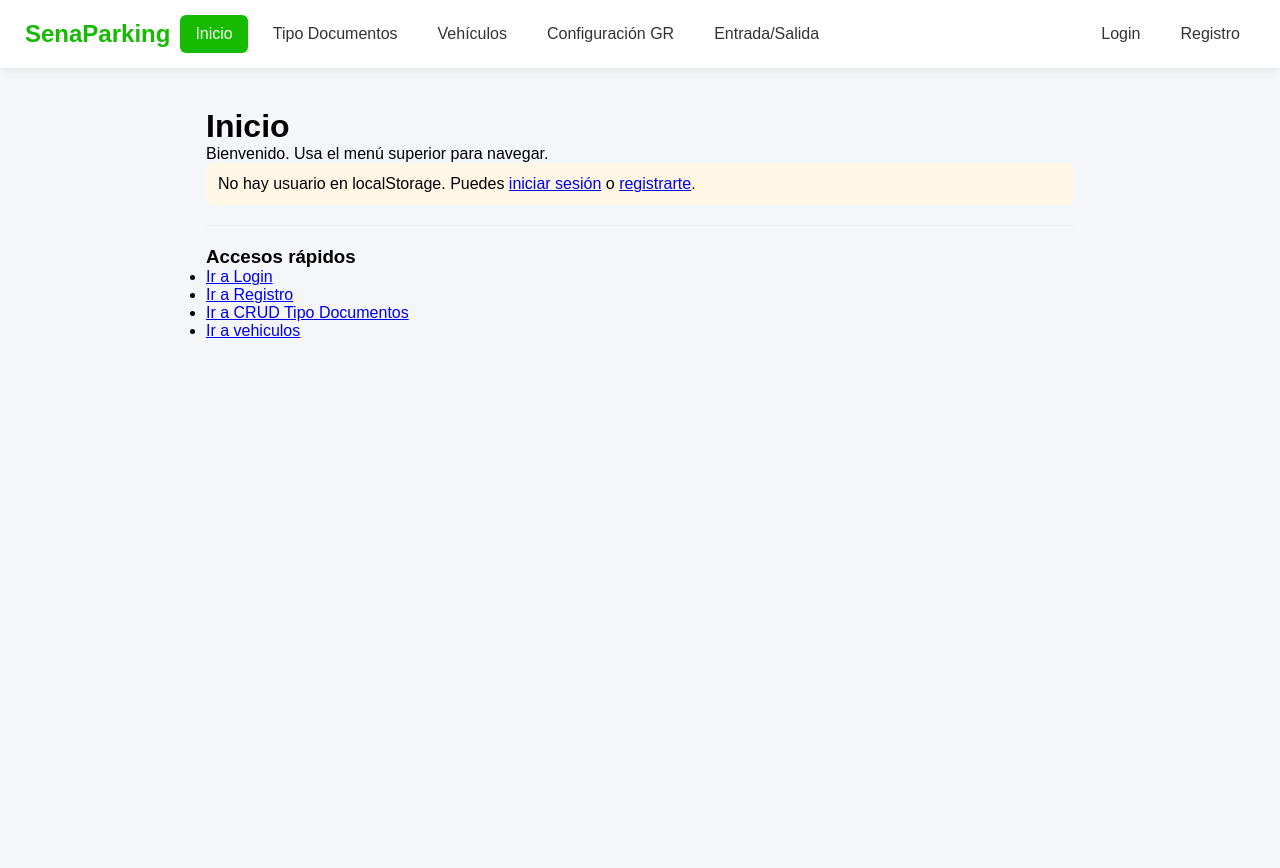
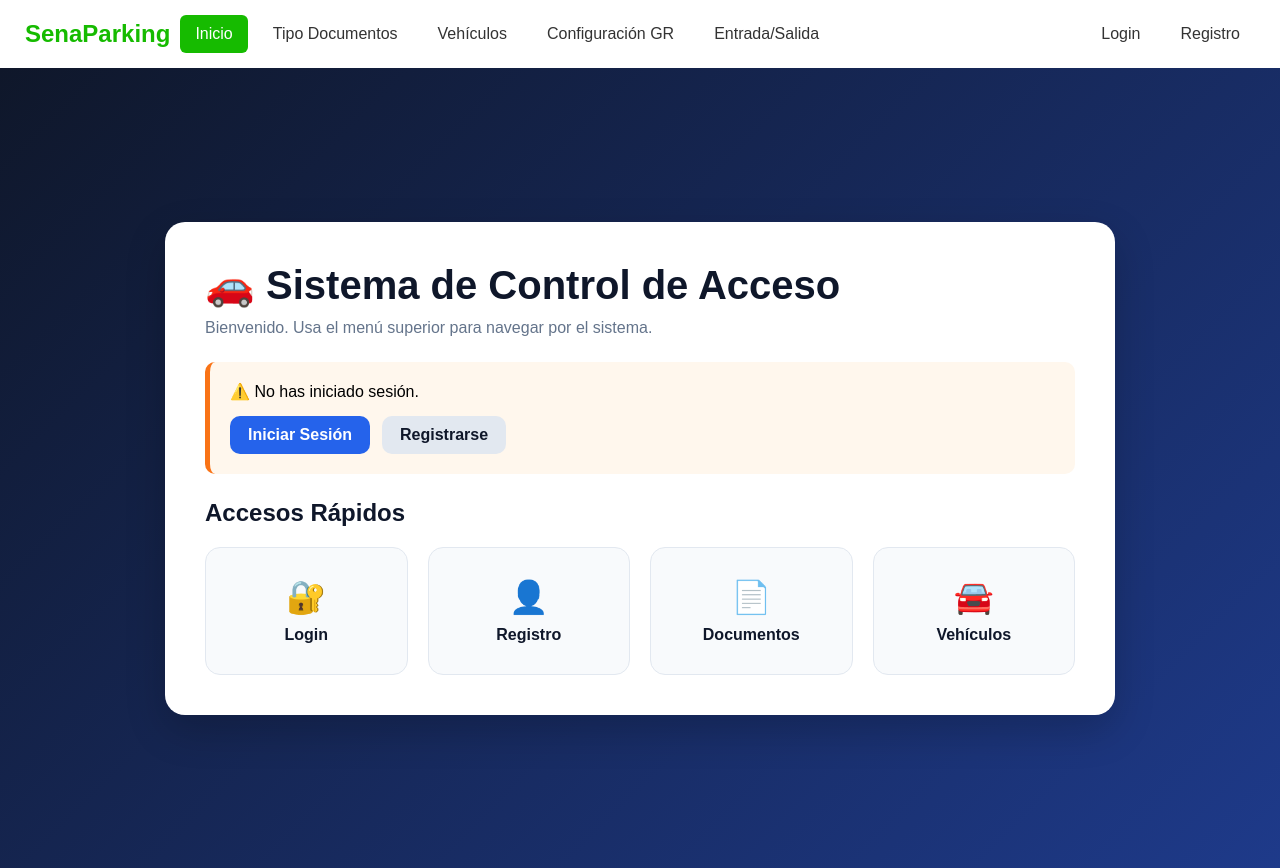
Before and after one commit to Juanysantiago/proyectosena-back-y-front, a React (Vite) app in the folder Front/: page / in a window 1280 px wide. Before the commit the page ends 800 px from the top, so only its background shows below. Built offline with nearby package versions, Linux system fonts and the light colour scheme.

Commit message:
Chore:Se arreglo el apartado de inicio

```diff
--- a/Front/src/App.css
+++ b/Front/src/App.css
@@ -263,3 +263,125 @@ h3 {
     padding: 20px;
   }
 }
+
+
+* {
+  margin: 0;
+  padding: 0;
+  box-sizing: border-box;
+}
+
+.home-container {
+  min-height: 100vh;
+  background: linear-gradient(135deg, #0f172a, #1e3a8a);
+  display: flex;
+  justify-content: center;
+  align-items: center;
+  padding: 30px;
+}
+
+.home-card {
+  width: 100%;
+  max-width: 950px;
+  background: white;
+  border-radius: 20px;
+  padding: 40px;
+  box-shadow: 0 15px 40px rgba(0, 0, 0, 0.2);
+}
+
+.home-card h1 {
+  color: #0f172a;
+  font-size: 2.5rem;
+  margin-bottom: 10px;
+}
+
+.subtitle {
+  color: #64748b;
+  margin-bottom: 25px;
+}
+
+.user-box {
+  background: #ecfdf5;
+  border-left: 5px solid #22c55e;
+  padding: 20px;
+  border-radius: 10px;
+  margin-bottom: 25px;
+}
+
+.warning-box {
+  background: #fff7ed;
+  border-left: 5px solid #f97316;
+  padding: 20px;
+  border-radius: 10px;
+  margin-bottom: 25px;
+}
+
+.auth-buttons {
+  display: flex;
+  gap: 12px;
+  margin-top: 15px;
+}
+
+.btn-primary,
+.btn-secondary {
+  padding: 10px 18px;
+  border-radius: 10px;
+  text-decoration: none;
+  font-weight: bold;
+  transition: 0.3s;
+}
+
+.btn-primary {
+  background: #2563eb;
+  color: white;
+}
+
+.btn-primary:hover {
+  background: #1d4ed8;
+}
+
+.btn-secondary {
+  background: #e2e8f0;
+  color: #0f172a;
+}
+
+.btn-secondary:hover {
+  background: #cbd5e1;
+}
+
+.home-card h2 {
+  margin-bottom: 20px;
+  color: #0f172a;
+}
+
+.cards-grid {
+  display: grid;
+  grid-template-columns: repeat(auto-fit, minmax(180px, 1fr));
+  gap: 20px;
+}
+
+.menu-card {
+  background: #f8fafc;
+  border-radius: 15px;
+  padding: 30px;
+  text-decoration: none;
+  color: #0f172a;
+  text-align: center;
+  font-size: 2rem;
+  transition: all 0.3s ease;
+  border: 1px solid #e2e8f0;
+}
+
+.menu-card span {
+  display: block;
+  margin-top: 10px;
+  font-size: 1rem;
+  font-weight: 600;
+}
+
+.menu-card:hover {
+  transform: translateY(-5px);
+  background: #2563eb;
+  color: white;
+  box-shadow: 0 10px 20px rgba(37, 99, 235, 0.3);
+}
--- a/Front/src/pages/Home.jsx
+++ b/Front/src/pages/Home.jsx
@@ -5,40 +5,64 @@ export default function Home() {
   const user = userRaw ? JSON.parse(userRaw) : null;
 
   return (
-    <div style={{ maxWidth: 900, margin: "24px auto", fontFamily: "sans-serif", padding: 16 }}>
-      <h1>Inicio</h1>
-      <p>Bienvenido. Usa el menú superior para navegar.</p>
+    <div className="home-container">
+      <div className="home-card">
+        <h1>🚗 Sistema de Control de Acceso</h1>
 
-      {user ? (
-        <div style={{ background: "#f6f8fa", padding: 12, borderRadius: 8 }}>
-          <div>
-            <strong>Usuario:</strong> {user.email} (id: {user.id})
+        <p className="subtitle">
+          Bienvenido. Usa el menú superior para navegar por el sistema.
+        </p>
+
+        {user ? (
+          <div className="user-box">
+            <h3>👤 Sesión activa</h3>
+            <p>
+              <strong>Correo:</strong> {user.email}
+            </p>
+            <p>
+              <strong>ID:</strong> {user.id}
+            </p>
           </div>
+        ) : (
+          <div className="warning-box">
+            <p>⚠️ No has iniciado sesión.</p>
+
+            <div className="auth-buttons">
+              <Link to="/login" className="btn-primary">
+                Iniciar Sesión
+              </Link>
+
+              <Link to="/register" className="btn-secondary">
+                Registrarse
+              </Link>
+            </div>
+          </div>
+        )}
+
+        <h2>Accesos Rápidos</h2>
+
+        <div className="cards-grid">
+          <Link to="/login" className="menu-card">
+            🔐
+            <span>Login</span>
+          </Link>
+
+          <Link to="/register" className="menu-card">
+            👤
+            <span>Registro</span>
+          </Link>
+
+          <Link to="/tipo-documentos" className="menu-card">
+            📄
+            <span>Documentos</span>
+          </Link>
+
+          <Link to="/vehiculos" className="menu-card">
+            🚘
+            <span>Vehículos</span>
+          </Link>
         </div>
-      ) : (
-        <div style={{ background: "#fff7e6", padding: 12, borderRadius: 8 }}>
-          No hay usuario en localStorage. Puedes{" "}
-          <Link to="/login">iniciar sesión</Link> o <Link to="/register">registrarte</Link>.
-        </div>
-      )}
-
-      <hr style={{ margin: "20px 0", border: "none", borderTop: "1px solid #eee" }} />
-
-      <h3>Accesos rápidos</h3>
-      <ul>
-        <li>
-          <Link to="/login">Ir a Login</Link>
-        </li>
-        <li>
-          <Link to="/register">Ir a Registro</Link>
-        </li>
-        <li>
-          <Link to="/tipo-documentos">Ir a CRUD Tipo Documentos</Link>
-        </li>
-        <li>
-          <Link to="/vehiculos">Ir a vehiculos</Link>
-        </li>
-      </ul>
+      </div>
     </div>
   );
 }
```
